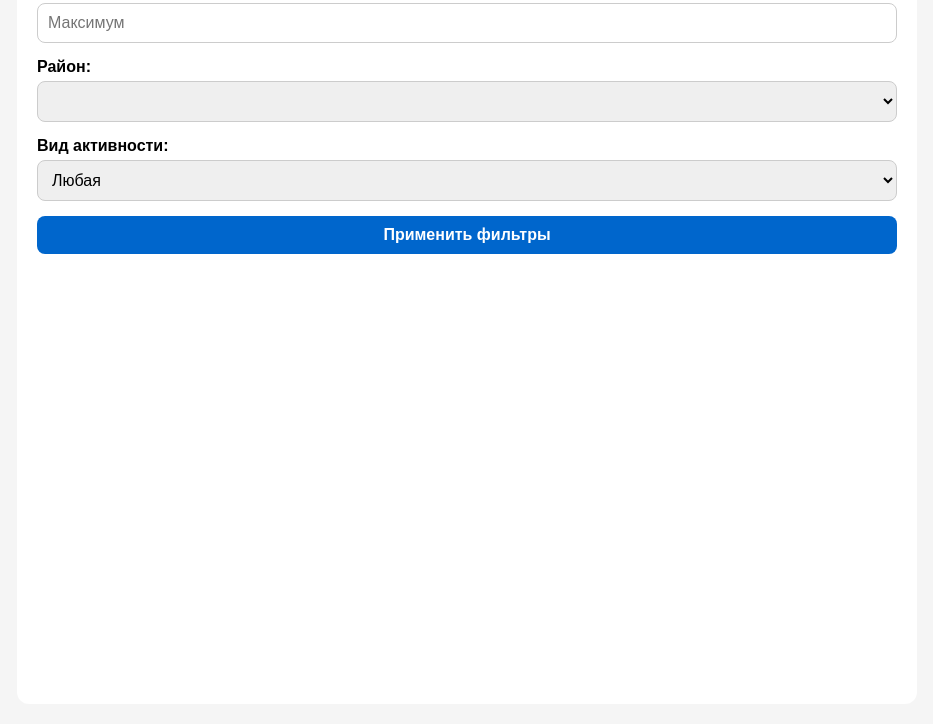
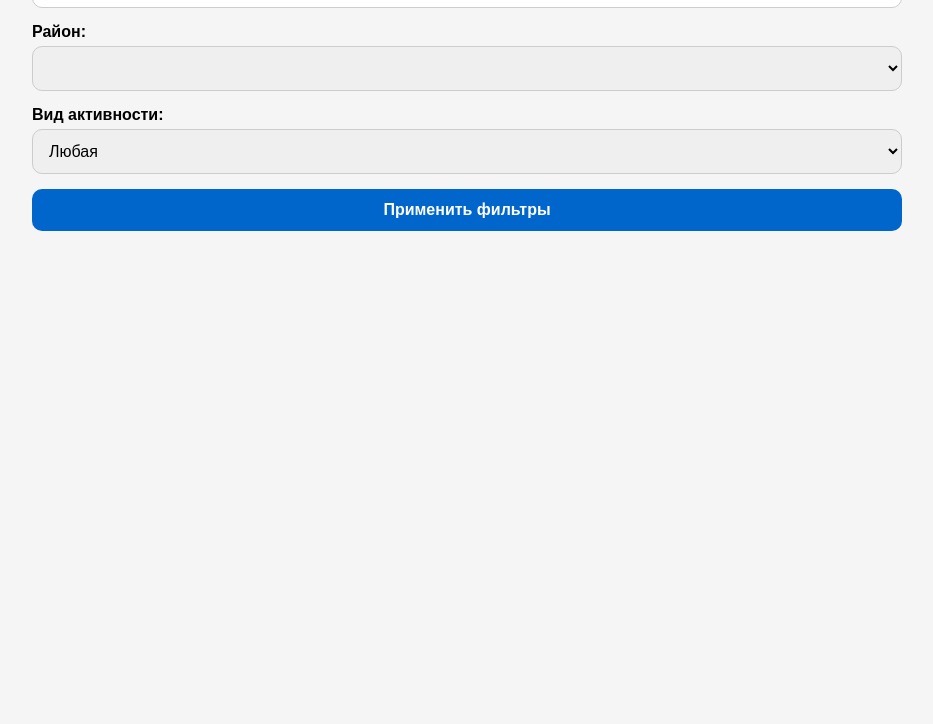
Before and after one commit to UV16-B/Club-Map, a website: page views/index.html in a window 1280 px wide. Shown: the part 442-1166 px from the top of the page, without its empty margins (173-1106 px from the left). After the commit the page ends 1103 px from the top, so only its background shows below. Drawn offline with Linux system fonts and the light colour scheme; no server answers.

Commit message:
Начало создания адаптивной верстки

```diff
--- a/public/css/style.css
+++ b/public/css/style.css
@@ -5,16 +5,17 @@
 body {
     font-family: Arial, sans-serif;
     margin: 0;
-    padding: 20px;
     background: #f5f5f5;
 }
 
 .container {
-    max-width: 900px;
-    margin: 0 auto;
-    background: white;
-    padding: 20px;
-    border-radius: 12px;
+    max-width: 100%;
+    padding: 15px;
+}
+
+h1 {
+    font-size: 20px;
+    text-align: center;
 }
 
 input,
@@ -32,17 +33,16 @@ input,
 select,
 button {
     width: 100%;
-    padding: 10px;
+    padding: 12px;
+    font-size: 16px;
     border: 1px solid #ccc;
-    border-radius: 8px;
-    font-size: 16px;
+    border-radius: 10px;
 }
 
 button {
     background-color: #0066cc;
     color: white;
     border: none;
-    cursor: pointer;
     font-weight: bold;
 }
 
@@ -52,6 +52,23 @@ button:hover {
 
 #map {
     width: 100%;
-    height: 400px;
-    margin-top: 30px;
+    height: 50vh;
+    margin-top: 15px;
 }
+
+@media (min-width: 768px) {
+    .container {
+        max-width: 700px;
+        margin: auto;
+    }
+}
+
+@media (min-width: 1024px) {
+    .container {
+        max-width: 900px;
+    }
+
+    #map {
+        height: 400px;
+    }
+}
```
